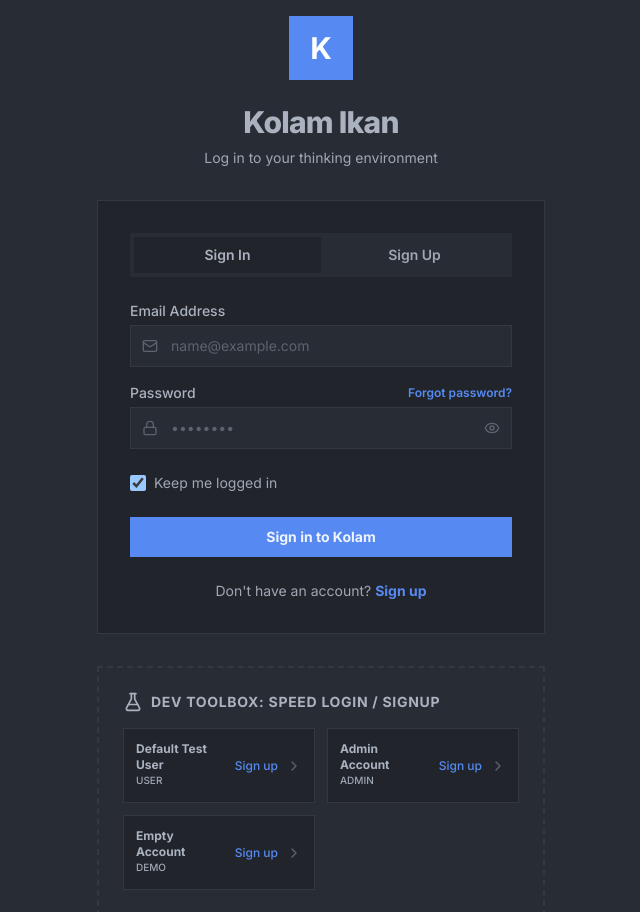
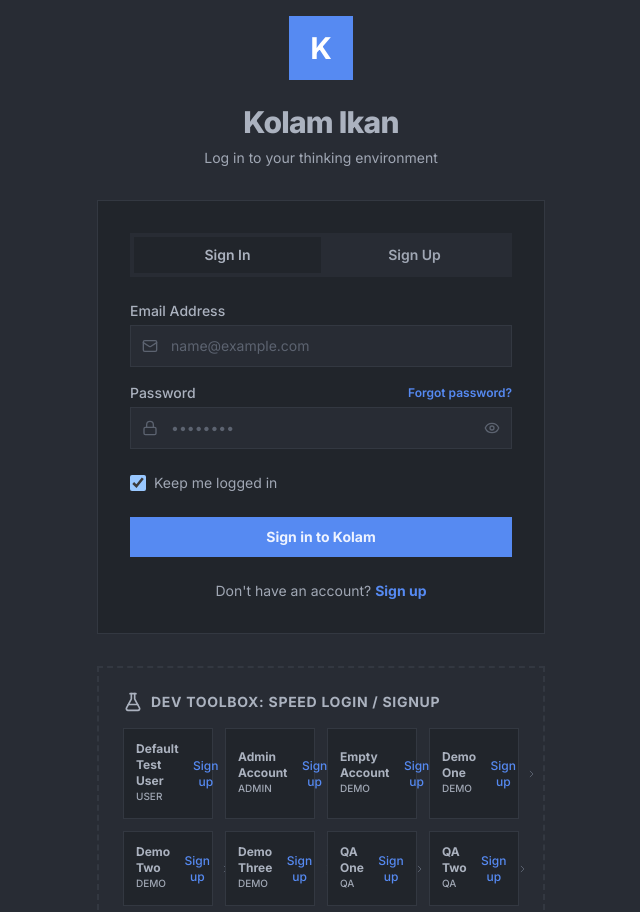
Before and after one commit to adittamavincent/kolam-ikan, a Next.js app: page /login in a window 1280 px wide. Shown: the top 912 px of the page, without its empty margins (319-959 px from the left). Built offline with nearby package versions, Linux system fonts and the light colour scheme; no server answers.

Commit message:
feat(test-accounts): add additional demo and QA accounts for testing

```diff
--- a/src/app/(auth)/login/page.tsx
+++ b/src/app/(auth)/login/page.tsx
@@ -401,24 +401,18 @@ function LoginForm() {
 
   // Development Helpers (Completely stripped in production)
   const testAccounts: { label: string; email: string; pass: string; role: string; fullName?: string }[] = [
-    {
-      label: "Default Test User",
-      email: "test@kolamikan.local",
-      pass: "KolamTest2026!",
-      role: "User",
-    },
-    {
-      label: "Admin Account",
-      email: "admin@kolamikan.local",
-      pass: "KolamTest2026!",
-      role: "Admin",
-    },
-    {
-      label: "Empty Account",
-      email: "new@kolamikan.local",
-      pass: "KolamTest2026!",
-      role: "Demo",
-    },
+    { label: "Default Test User", email: "test@kolamikan.local", pass: "KolamTest2026!", role: "User" },
+    { label: "Admin Account", email: "admin@kolamikan.local", pass: "KolamTest2026!", role: "Admin" },
+    { label: "Empty Account", email: "new@kolamikan.local", pass: "KolamTest2026!", role: "Demo" },
+    { label: "Demo One", email: "demo1@kolamikan.local", pass: "KolamTest2026!", role: "Demo" },
+    { label: "Demo Two", email: "demo2@kolamikan.local", pass: "KolamTest2026!", role: "Demo" },
+    { label: "Demo Three", email: "demo3@kolamikan.local", pass: "KolamTest2026!", role: "Demo" },
+    { label: "QA One", email: "qa1@kolamikan.local", pass: "KolamTest2026!", role: "QA" },
+    { label: "QA Two", email: "qa2@kolamikan.local", pass: "KolamTest2026!", role: "QA" },
+    { label: "QA Three", email: "qa3@kolamikan.local", pass: "KolamTest2026!", role: "QA" },
+    { label: "User One", email: "user1@kolamikan.local", pass: "KolamTest2026!", role: "User" },
+    { label: "User Two", email: "user2@kolamikan.local", pass: "KolamTest2026!", role: "User" },
+    { label: "User Three", email: "user3@kolamikan.local", pass: "KolamTest2026!", role: "User" },
   ];
 
   // Provide a default fullName for quick signup flows
@@ -838,7 +832,7 @@ function LoginForm() {
                 Dev Toolbox: Speed Login / Signup
               </h3>
             </div>
-            <div className="grid grid-cols-1 gap-3 sm:grid-cols-2">
+            <div className="grid grid-cols-1 gap-3 sm:grid-cols-2 md:grid-cols-3 lg:grid-cols-4">
               {testAccounts.map((acc) => (
                 <div
                   key={acc.email}
```
Also changed, not shown: 1 other file (tests, documents, lock files or other folders).
